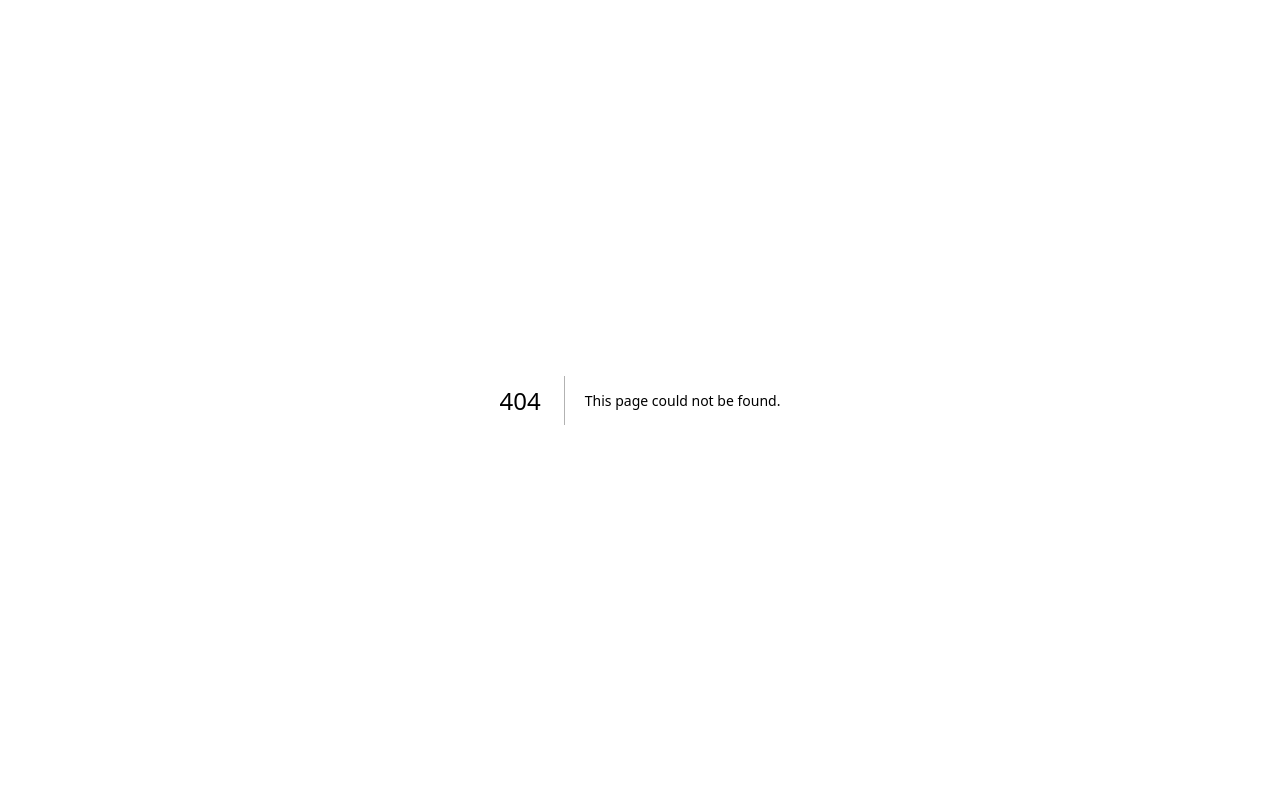
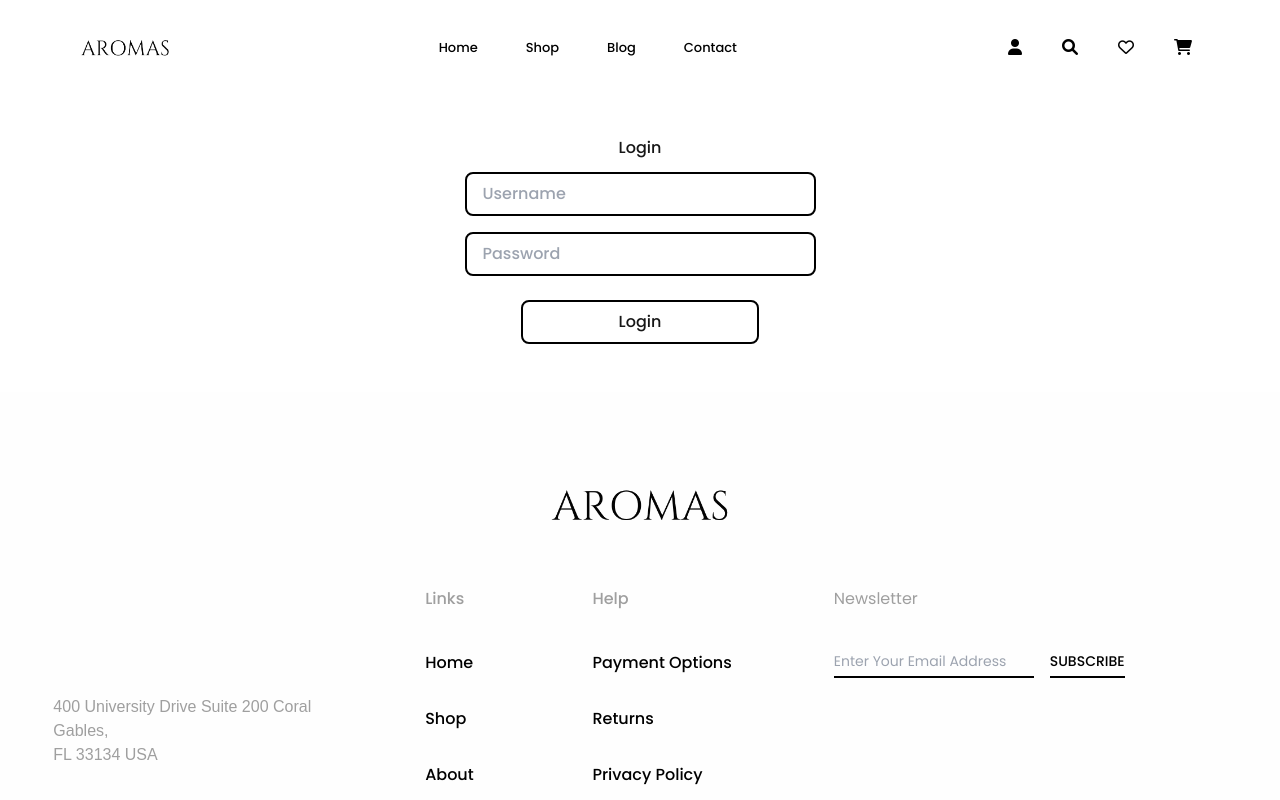
Before and after one commit to AsaadHussain/Hackthon3, a Next.js app: page /login in a window 1280 px wide. Before the commit this address had no page. Shown: the top 800 px of the page. Built offline with nearby package versions, Linux system fonts and the light colour scheme; no server answers.

Commit message:
Admin Panel

```diff
--- /dev/null
+++ b/src/app/(admin)/adminA/page.tsx
@@ -0,0 +1,18 @@
+import Navbar from "@/components/Navbar";
+import Link from "next/link";
+
+
+export default function AdminPanel() {
+  return (
+    <>
+      <Navbar isHome={true} />
+      <div className="bg-[#fff9ef] poppins flex flex-col items-center justify-center h-screen p-0 m-0">
+        <h1 className="sm:text-2xl md:text-4xl font-[500] text-gray-800 p-0 m-10">Welcome to Admin Panel of Aromas</h1>
+        <div className="flex sm:flex-col lg:flex-row items-center justify-center p-0 m-0 gap-4">
+          <p className="sm:text-sm md:text-2xl font-[400]"> Go to Sanity Studio to manage Inventory</p>
+          <Link href="/studio"><button className="sm:text-2xl md:text-4xl font-[500] border-b-[3px] border-black sm:pb-2 md:pb-3 m-2">Studio</button></Link>
+        </div>
+      </div>
+    </>
+  )
+}
--- a/src/app/(admin)/studio/[[...tool]]/page.tsx
+++ b/src/app/(admin)/studio/[[...tool]]/page.tsx
@@ -10,7 +10,7 @@
 import { NextStudio } from 'next-sanity/studio'
 import config from '../../../../../sanity.config'
 
-export const dynamic = 'force-static'
+export const dynamic = 'force-dynamic'
 
 export { metadata, viewport } from 'next-sanity/studio'
 
--- /dev/null
+++ b/src/app/api/check/route.ts
@@ -0,0 +1,8 @@
+import { NextResponse } from "next/server";
+import { cookies } from "next/headers";
+
+export async function GET() {
+    const authSession = cookies().get("auth_session");
+
+    return NextResponse.json({ isAuthenticated: !!authSession });
+}
--- /dev/null
+++ b/src/app/api/login/route.ts
@@ -0,0 +1,25 @@
+import { NextResponse } from "next/server";
+
+const USERNAME = process.env.AUTH_USERNAME;
+const PASSWORD = process.env.AUTH_PASSWORD;
+
+export async function POST(req: Request) {
+  try {
+    const { username, password } = await req.json();
+
+    if (username === USERNAME && password === PASSWORD) {
+      const response = NextResponse.json({ message: "Login successful" }, { status: 200 });
+
+      response.headers.append(
+        "Set-Cookie",
+        `auth_session=true; Path=/; HttpOnly; Secure; Max-Age=3600`
+      );
+
+      return response;
+    }
+
+    return NextResponse.json({ message: "Invalid credentials" }, { status: 401 });
+  } catch (error) {
+    return NextResponse.json({ message: "Server error" }, { status: 500 });
+  }
+}
--- /dev/null
+++ b/src/app/api/logout/route.ts
@@ -0,0 +1,8 @@
+import { NextResponse } from "next/server";
+
+export async function GET() {
+  const response = NextResponse.redirect("/login");
+  response.headers.append("Set-Cookie", "auth_session=; Path=/; Max-Age=0");
+
+  return response;
+}
--- /dev/null
+++ b/src/app/login/page.tsx
@@ -0,0 +1,67 @@
+"use client";
+
+import { useState } from "react";
+import { useRouter } from "next/navigation";
+import Navbar from "@/components/Navbar";
+
+export default function LoginPage() {
+    const [username, setUsername] = useState("");
+    const [password, setPassword] = useState("");
+    const [error, setError] = useState("");
+    const [loading, setLoading] = useState(false);
+    const router = useRouter();
+
+    const handleSubmit = async (e: React.FormEvent) => {
+        e.preventDefault();
+
+        setLoading(true)
+        setError("")
+
+        const res = await fetch("/api/login", {
+            method: "POST",
+            headers: {
+                "Content-Type": "application/json",
+            },
+            body: JSON.stringify({ username, password }),
+        });
+
+        if (res.ok) {
+            router.push("/adminA");
+            setLoading(false)
+        } else {
+            setError("Invalid username or password.");
+            setLoading(false)
+        }
+    };
+
+    return (
+        <>
+            <Navbar isHome={false} />
+
+            <div className="poppins font-[500] text-[16px] flex flex-col gap-3 items-center justify-center m-10 p-2">
+                <h1>Login</h1>
+                {error && <p className="text-red-500">{error}</p>}
+                {loading && <p className="text-gray-400">Loading . . .</p> }
+                <form className="flex flex-col items-center justify-center gap-4" onSubmit={handleSubmit}>
+                    <input
+                        type="text"
+                        placeholder="Username"
+                        value={username}
+                        onChange={(e) => setUsername(e.target.value)}
+                        required
+                        className="border-[2px] rounded-lg border-black px-4 py-2"
+                    />
+                    <input
+                        type="password"
+                        placeholder="Password"
+                        value={password}
+                        onChange={(e) => setPassword(e.target.value)}
+                        required
+                        className="border-[2px] rounded-lg border-black px-4 py-2"
+                    />
+                    <button className="border-[2px] rounded-lg border-black px-24 py-2 mt-2" type="submit">Login</button>
+                </form>
+            </div>
+        </>
+    );
+}
--- a/src/app/shop/page.tsx
+++ b/src/app/shop/page.tsx
@@ -52,7 +52,7 @@ export default function Shop() {
         return (
             <>
                 <Navbar isHome={false} />
-                <div>Loading...</div>;
+                <div className="flex items-center justify-center text-[34px] font-[600] min-h-screen">Loading...</div>
             </>
         )
 
--- a/src/components/Navbar/index.tsx
+++ b/src/components/Navbar/index.tsx
@@ -4,8 +4,8 @@
 import Link from "next/link"
 import styles from '@/components/Navbar/header.module.css';
 import Image from "next/image";
-import { useState } from "react";
-
+import { useEffect, useState } from "react";
+import { usePathname } from "next/navigation";
 
 type NavbarProps = {
     isHome?: boolean
@@ -14,6 +14,25 @@ type NavbarProps = {
 export default function Navbar({ isHome = false }: NavbarProps) {
 
     const [drawer, setDrawer] = useState(false);
+    const [isAuthenticated, setIsAuthenticated] = useState<boolean | null>(null);
+
+    const pathname = usePathname();
+
+
+    const checkAuth = async () => {
+        try {
+            const res = await fetch("/api/check", { cache: "no-store" });
+            const data = await res.json();
+            setIsAuthenticated(data.isAuthenticated);
+        } catch (error) {
+            console.error("Error checking auth:", error);
+        }
+    };
+
+    useEffect(() => {
+        checkAuth();
+    }, [pathname]);
+
 
     const handleDrawer = () => {
         setDrawer(!drawer);
@@ -33,10 +52,15 @@ export default function Navbar({ isHome = false }: NavbarProps) {
                     <ul className="poppins flex flex-col space-y-5 items-center justify-center text-black text-[16px] font-[500] mt-20">
                         <li className=""><Link href="/">Home</Link></li>
                         <li className=""><Link href="/shop">Shop</Link></li>
-                        <li className=""><Link href="/blog">About</Link></li>
+                        {
+                            isAuthenticated ? <li className=""><Link href="/studio">Studio</Link></li> : <li className=""><Link href="/blog">Blog</Link></li>
+                        }
                         <li className=""><Link href='/contact'>Contact</Link></li>
                         <li className=""><Link href="/account"><i className="fa-solid fa-user"></i></Link></li>
-                        <li className=""><Link href="/shop"><i className="fa-solid fa-magnifying-glass"></i></Link></li>
+                        {
+                            isAuthenticated ? <li className=""><Link href="/adminA"><i className="fa-solid fa-screwdriver-wrench"></i></Link></li> : <li className=""><Link href="/shop"><i className="fa-solid fa-magnifying-glass"></i></Link></li>
+                        }
+
                         <li className=""><i className="fa-regular fa-heart"></i></li>
                         <li className=""><Link href="/cart"><i className="fa-solid fa-cart-shopping"></i></Link></li>
 
@@ -50,14 +74,20 @@ export default function Navbar({ isHome = false }: NavbarProps) {
                     <ul className="poppins flex lg:space-x-2 big:space-x-8 xl:space-x-14 font-[500] lg:text-[11px] big:text-[13px] xl:text-[16px] text-black">
                         <li className="px-2 py-1 hover:text-gray-300 cursor-pointer"><Link href="/">Home</Link></li>
                         <li className="px-2 py-1 hover:text-gray-300 cursor-pointer"><Link href="/shop">Shop</Link></li>
-                        <li className="px-2 py-1 hover:text-gray-300 cursor-pointer"><Link href="/blog">About</Link></li>
+                        <li className="px-2 py-1 hover:text-gray-300 cursor-pointer">
+                            {
+                                isAuthenticated ? <Link href="/studio">Studio</Link> : <Link href="/blog">Blog</Link>
+                            }</li>
                         <li className="px-2 py-1 hover:text-gray-300 cursor-pointer"><Link href='/contact'>Contact</Link></li>
                     </ul>
                 </div>
                 <div className="sm:hidden lg:block pr-20 w-1/3">
                     <ul className="flex justify-end lg:space-x-2 big:space-x-6 xl:space-x-8 text-black">
                         <li className="px-2 py-1 hover:text-gray-300 cursor-pointer"><Link href="/account"><i className="fa-solid fa-user"></i></Link></li>
-                        <li className="px-2 py-1 hover:text-gray-300 cursor-pointer"><Link href="/shop"><i className="fa-solid fa-magnifying-glass"></i></Link></li>
+                        <li className="px-2 py-1 hover:text-gray-300 cursor-pointer">
+                            {
+                                isAuthenticated ? <Link href="/adminA"><i className="fa-solid fa-screwdriver-wrench"></i></Link> : <Link href="/shop"><i className="fa-solid fa-magnifying-glass"></i></Link>
+                            }</li>
                         <li className="px-2 py-1 hover:text-gray-300 cursor-pointer"><i className="fa-regular fa-heart"></i></li>
                         <li className="px-2 py-1 hover:text-gray-300 cursor-pointer"><Link href="/cart"><i className="fa-solid fa-cart-shopping"></i></Link></li>
                     </ul>
```
Also changed, not shown: src/middleware.ts (added, +20 -0 lines).
